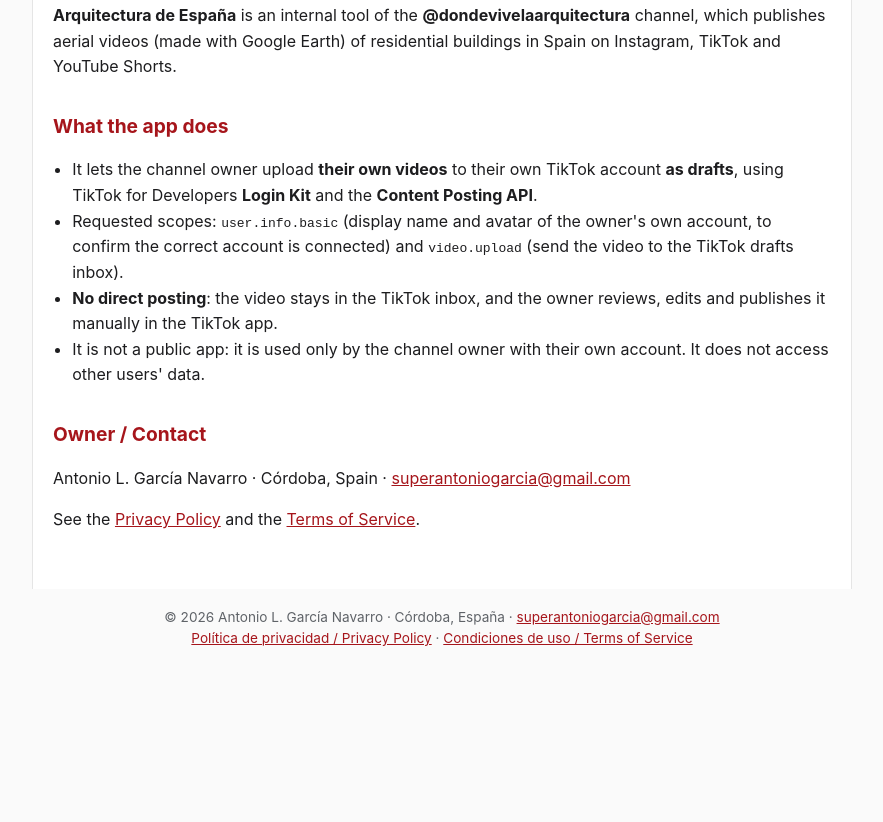
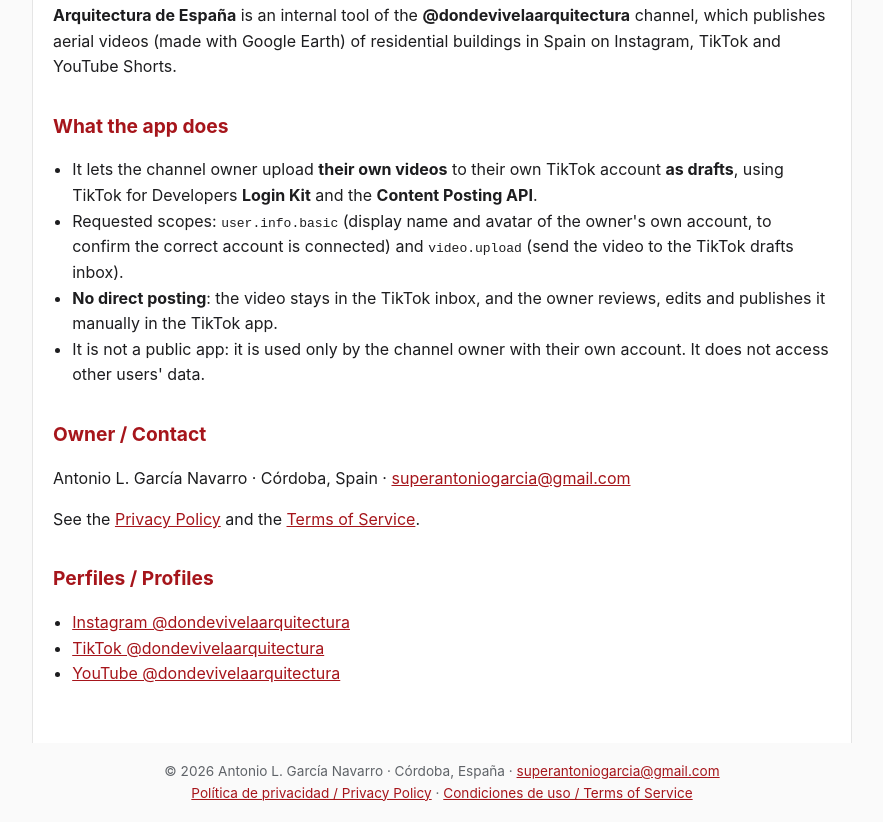
Before and after one commit to superantoniogarcia-del/arquitectura, a plain HTML site: page index.html in a window 1280 px wide. Shown: the part 872-1694 px from the top of the page, without its empty margins (198-1081 px from the left). Before the commit the page ends 1540 px from the top, so only its background shows below. Drawn offline with Linux system fonts and the light colour scheme.

Commit message:
Add profile links (IG, TikTok, YouTube)

```diff
--- a/index.html
+++ b/index.html
@@ -47,6 +47,7 @@
 <p>Antonio L. García Navarro · Córdoba, Spain · <a href="mailto:superantoniogarcia@gmail.com">superantoniogarcia@gmail.com</a></p>
 <p>See the <a href="privacy.html">Privacy Policy</a> and the <a href="terms.html">Terms of Service</a>.</p>
 </div>
+<section><h2>Perfiles / Profiles</h2><ul><li><a href="https://www.instagram.com/dondevivelaarquitectura/">Instagram @dondevivelaarquitectura</a></li><li><a href="https://www.tiktok.com/@dondevivelaarquitectura">TikTok @dondevivelaarquitectura</a></li><li><a href="https://www.youtube.com/@dondevivelaarquitectura">YouTube @dondevivelaarquitectura</a></li></ul></section>
 </main>
 <footer>© 2026 Antonio L. García Navarro · Córdoba, España · <a href="mailto:superantoniogarcia@gmail.com">superantoniogarcia@gmail.com</a><br>
 <a href="privacy.html">Política de privacidad / Privacy Policy</a> · <a href="terms.html">Condiciones de uso / Terms of Service</a></footer>
```
